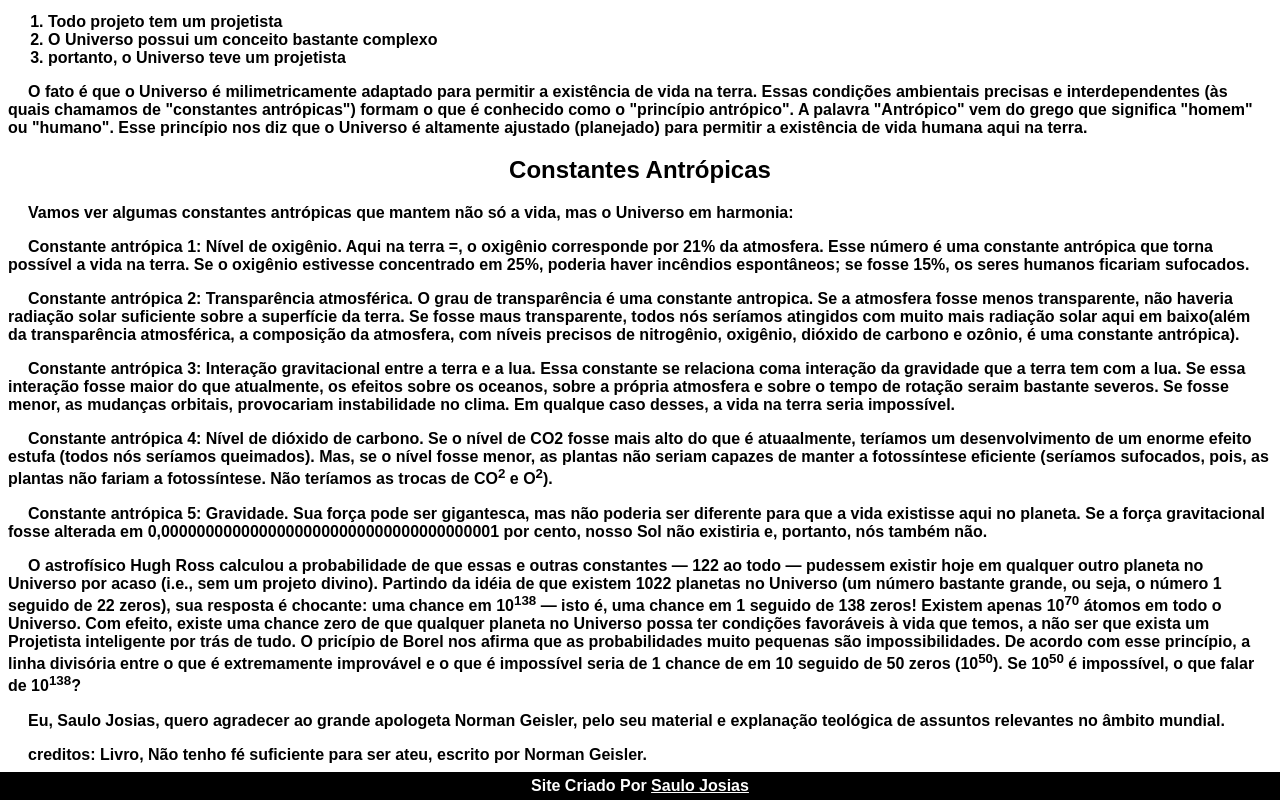
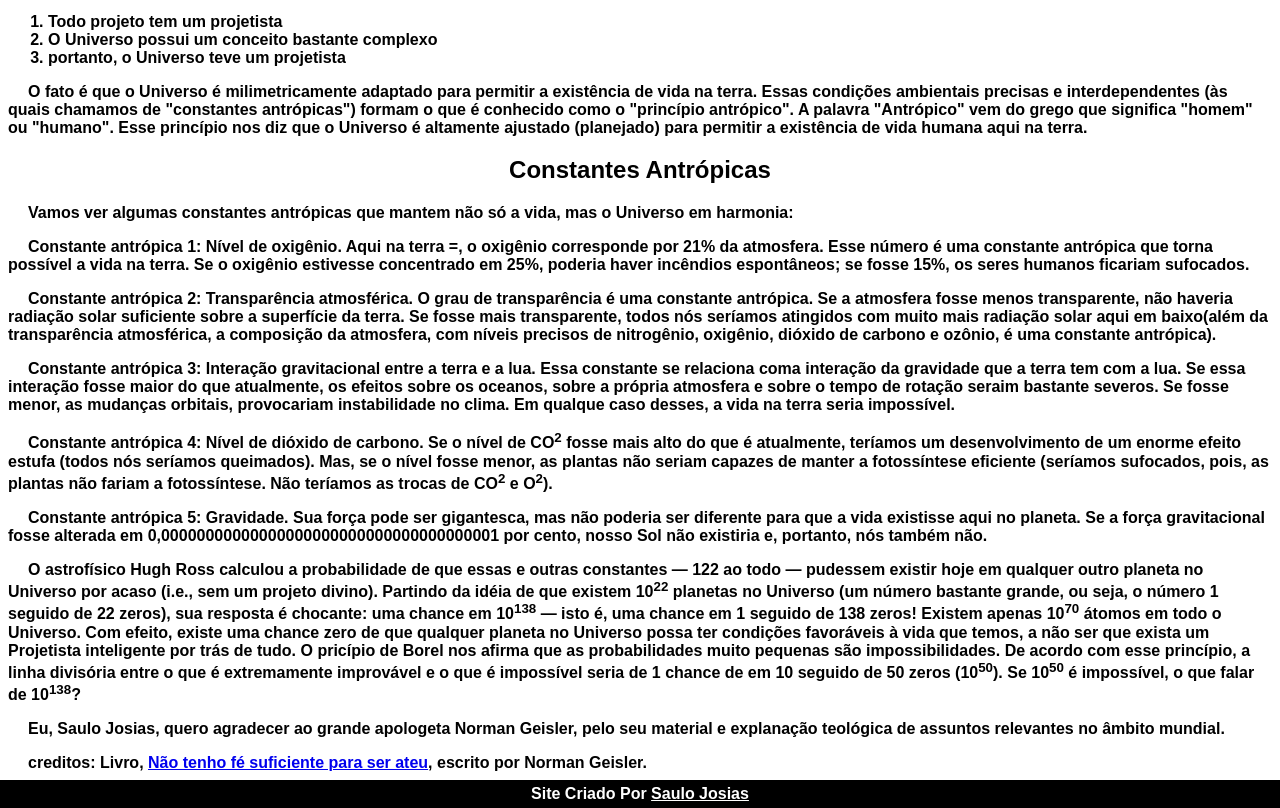
Before and after one commit to Saulo-Josias/argumento-teologico, a plain HTML site: page index.html in a window 1280 px wide. Shown: the part 221-1029 px from the top of the page. Drawn offline with Linux system fonts and the light colour scheme.

Commit message:
ajustes e adição de link

```diff
--- a/index.html
+++ b/index.html
@@ -33,13 +33,13 @@
         Constante antrópica 1: Nível de oxigênio. Aqui na terra =, o oxigênio corresponde por 21% da atmosfera. Esse número é uma constante antrópica que torna possível a vida na terra. Se o oxigênio estivesse concentrado em 25%, poderia haver incêndios espontâneos; se fosse 15%, os seres humanos ficariam sufocados.
     </p>
     <p>
-        Constante antrópica 2: Transparência atmosférica. O grau de transparência é uma constante antropica. Se a atmosfera fosse menos transparente, não haveria radiação solar suficiente sobre a superfície da terra. Se fosse maus transparente, todos nós seríamos atingidos com muito mais radiação solar aqui em baixo(além da transparência atmosférica, a composição da atmosfera, com níveis precisos de nitrogênio, oxigênio, dióxido de carbono e ozônio, é uma constante antrópica).
+        Constante antrópica 2: Transparência atmosférica. O grau de transparência é uma constante antrópica. Se a atmosfera fosse menos transparente, não haveria radiação solar suficiente sobre a superfície da terra. Se fosse mais transparente, todos nós seríamos atingidos com muito mais radiação solar aqui em baixo(além da transparência atmosférica, a composição da atmosfera, com níveis precisos de nitrogênio, oxigênio, dióxido de carbono e ozônio, é uma constante antrópica).
     </p>
     <p>
         Constante antrópica 3: Interação gravitacional entre a terra e a lua. Essa constante se relaciona coma interação da gravidade que a terra tem com a lua. Se essa interação fosse maior do que atualmente, os efeitos sobre os oceanos, sobre a própria atmosfera e sobre o tempo de rotação seraim bastante severos. Se fosse menor, as mudanças orbitais, provocariam instabilidade no clima. Em qualque caso desses, a vida na terra seria impossível.
     </p>
     <p>
-        Constante antrópica 4: Nível de dióxido de carbono. Se o nível de CO2 fosse mais alto do que é atuaalmente, teríamos um desenvolvimento de um enorme efeito estufa (todos nós seríamos queimados). Mas, se o nível fosse menor, as plantas não seriam capazes de manter a fotossíntese eficiente (seríamos sufocados, pois, as plantas não fariam a fotossíntese. Não teríamos as trocas de CO<sup>2</sup> e O<sup>2</sup>).
+        Constante antrópica 4: Nível de dióxido de carbono. Se o nível de CO<sup>2</sup> fosse mais alto do que é atualmente, teríamos um desenvolvimento de um enorme efeito estufa (todos nós seríamos queimados). Mas, se o nível fosse menor, as plantas não seriam capazes de manter a fotossíntese eficiente (seríamos sufocados, pois, as plantas não fariam a fotossíntese. Não teríamos as trocas de CO<sup>2</sup> e O<sup>2</sup>).
     </p>
     <p>
         Constante antrópica 5: Gravidade. Sua força pode ser gigantesca, mas não poderia ser diferente para que a vida existisse aqui no planeta. Se a força gravitacional fosse alterada em 0,00000000000000000000000000000000000001 por cento, nosso Sol não existiria e, portanto, nós também não.
@@ -48,7 +48,7 @@
         O astrofísico Hugh Ross calculou a probabilidade de que essas e outras
     constantes — 122 ao todo — pudessem existir hoje em qualquer outro planeta no
     Universo por acaso (i.e., sem um projeto divino). Partindo da idéia de que existem
-    1022 planetas no Universo (um número bastante grande, ou seja, o número 1
+    10<sup>22</sup> planetas no Universo (um número bastante grande, ou seja, o número 1
     seguido de 22 zeros), sua resposta é chocante: uma chance em 10<sup>138</sup> — isto é, uma
     chance em 1 seguido de 138 zeros! Existem apenas 10<sup>70</sup> átomos em todo o
     Universo. Com efeito, existe uma chance zero de que qualquer planeta no Universo
@@ -60,7 +60,7 @@
         Eu, Saulo Josias, quero agradecer ao grande apologeta Norman Geisler, pelo seu material e explanação teológica de assuntos relevantes no âmbito mundial.
     </p>
     <p>
-        creditos: Livro, Não tenho fé suficiente para ser ateu, escrito por Norman Geisler.
+        creditos: Livro, <a href="https://www.amazon.com.br/N%C3%A3o-Tenho-Suficiente-Para-Ateu/dp/857367928X" target="_blank">Não tenho fé suficiente para ser ateu</a>, escrito por Norman Geisler.
     </p>
     <footer> Site Criado Por <a href="https://www.instagram.com/saulo_josias_/" target="_blank">Saulo Josias</a></footer>
 </body>
```
